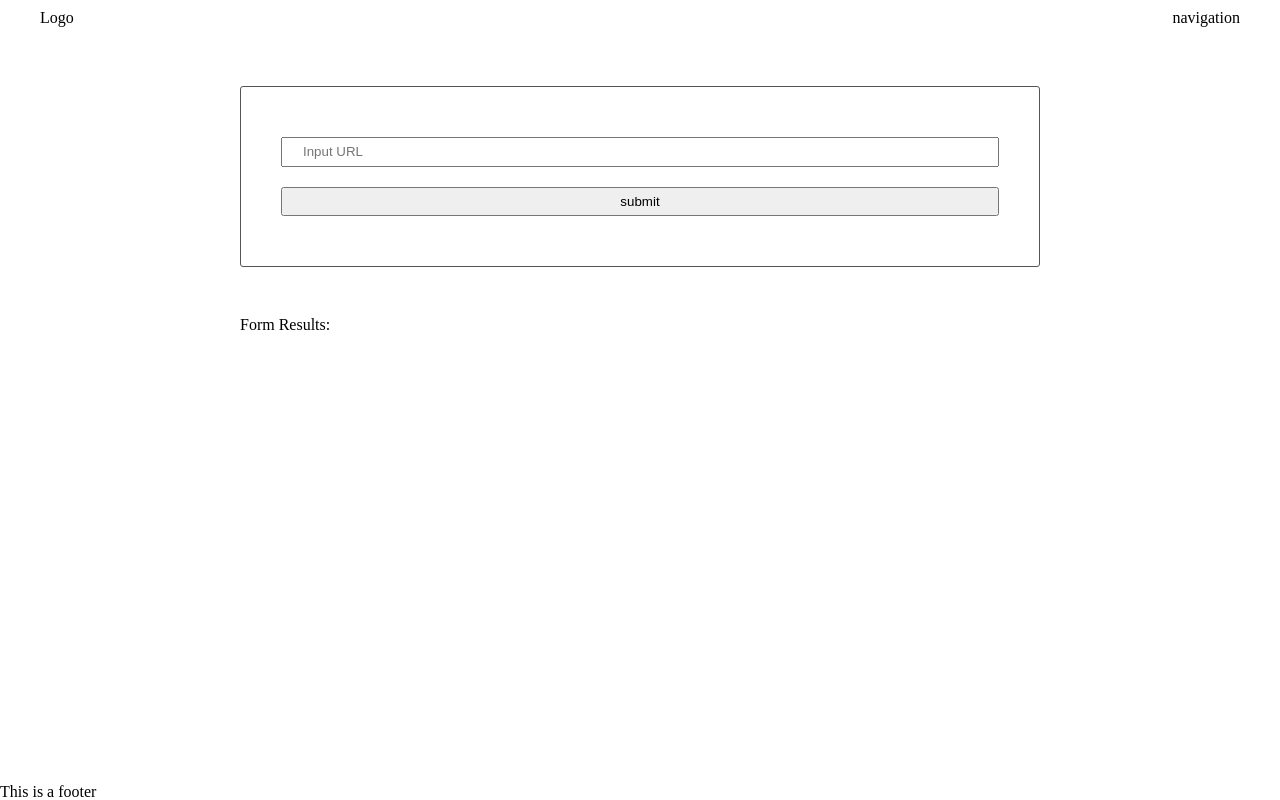
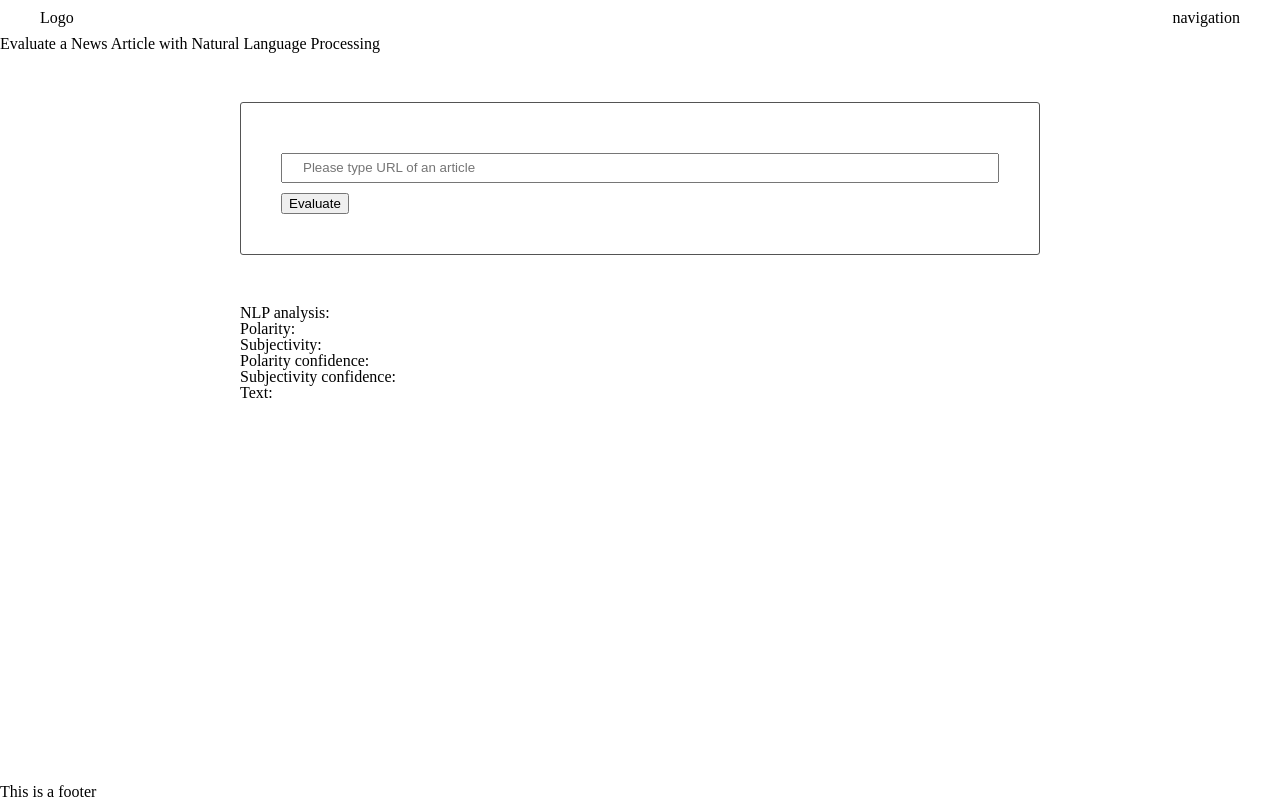
Before and after one commit to svlesiv/webpack-NLP, a website built with webpack: page src/client/views/index.html in a window 1280 px wide. Built offline with nearby package versions, Linux system fonts and the light colour scheme.

Commit message:
feat: show api response in a view

```diff
--- a/src/client/js/formHandler.js
+++ b/src/client/js/formHandler.js
@@ -1,7 +1,15 @@
 function handleSubmit(event) {
   event.preventDefault();
 
-  const formUrl = document.getElementById("url").value;
+  const formUrlElement = document.getElementById("url").value;
+  const polarityElement = document.getElementById("polarity");
+  const subjectivityElement = document.getElementById("subjectivity");
+  const polarityConfidenceElement = document.getElementById("polarity_confidence");
+  const subjectivityConfidenceElement = document.getElementById(
+    "subjectivity_confidence"
+  );
+  const textBlockquoteElement = document.querySelector("#text > blockquote");
+
   // TODO: url validation
 
   console.log("::: Form Submitted :::");
@@ -11,10 +19,25 @@ function handleSubmit(event) {
     headers: {
       "Content-Type": "application/json"
     },
-    body: JSON.stringify({ url: formUrl })
+    body: JSON.stringify({ url: formUrlElement })
   })
     .then(res => res.json())
-    .then(res => console.log(res));
+    .then(res => {
+      const {
+        polarity,
+        subjectivity,
+        polarity_confidence,
+        subjectivity_confidence,
+        text
+      } = res;
+
+      polarityElement.innerHTML += ` ${polarity}`;
+      subjectivityElement.innerHTML += ` ${subjectivity}`;
+      polarityConfidenceElement.innerHTML += ` ${polarity_confidence}`;
+      subjectivityConfidenceElement.innerHTML += ` ${subjectivity_confidence}`;
+      textBlockquoteElement.innerHTML = text;
+      textBlockquoteElement.setAttribute('cite', formUrlElement);
+    });
 }
 
 export { handleSubmit };
--- a/src/client/views/index.html
+++ b/src/client/views/index.html
@@ -17,16 +17,34 @@
     </header>
 
     <main>
+      <h1>Evaluate a News Article with Natural Language Processing</h1>
       <section>
-        <form class="" onsubmit="return Client.handleSubmit(event)">
-          <input id="url" type="url" name="input" value="" placeholder="Input URL">
-          <input type="submit" name="" value="submit" onclick="return Client.handleSubmit(event)" onsubmit="return handleSubmit(event)">
+        <form onsubmit="return Client.handleSubmit(event)">
+          <input id="url" type="url" placeholder="Please type URL of an article">
+          <button>Evaluate</button>
         </form>
       <section>
 
       <section>
-        <strong>Form Results:</strong>
-        <div id="results"></div>
+        <h2>NLP analysis:</h2>
+        <ul>
+          <li id="polarity">
+            <strong>Polarity:</strong>
+          </li>
+          <li id="subjectivity">
+            <strong>Subjectivity:</strong>
+          </li>
+          <li id="polarity_confidence">
+            <strong>Polarity confidence:</strong>
+          </li>
+          <li id="subjectivity_confidence">
+            <strong>Subjectivity confidence:</strong>
+          </li>
+          <li id="text">
+            <strong>Text:</strong>
+            <blockquote></blockquote>
+          </li>
+        </ul>
       </section>
     </main>
 
```
